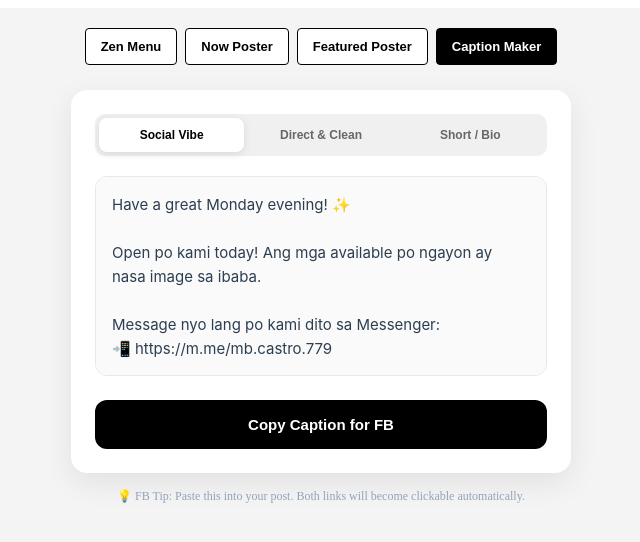
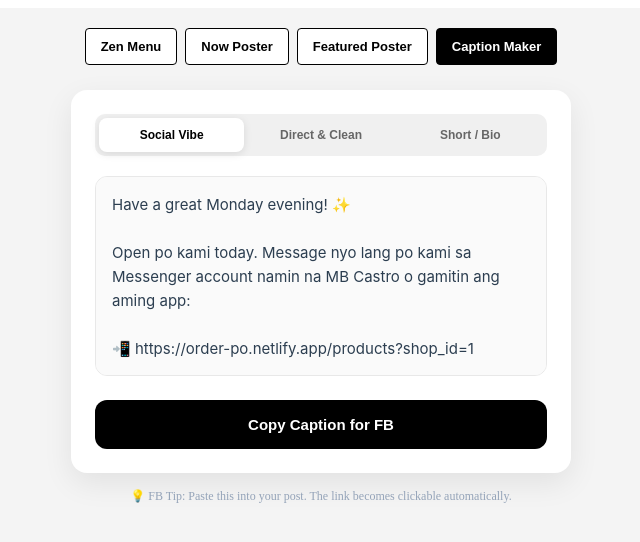
Before and after one commit to enzoperce35/mb-menu-poster, a React (Vite) app: page / in a window 1280 px wide. Both pictures are taken after a click on the button "Caption Maker". Shown: the top 542 px of the page, without its empty margins (319-959 px from the left). Built offline with nearby package versions, Linux system fonts and the light colour scheme; no server answers.

Commit message:
removed messenger link

```diff
--- a/src/components/posters/CaptionMaker.jsx
+++ b/src/components/posters/CaptionMaker.jsx
@@ -4,8 +4,6 @@ import "./CaptionMaker.css";
 export default function CaptionMaker({ shop }) {
   const [copied, setCopied] = useState(false);
   const shopLink = `https://order-po.netlify.app/products?shop_id=${shop?.id || 1}`;
-  // Your personal Messenger link
-  const messengerLink = `https://m.me/mb.castro.779`;
 
   const getGreeting = () => {
     const hour = new Date().getHours();
@@ -22,17 +20,18 @@ export default function CaptionMaker({ shop }) {
     {
       id: "vibe",
       label: "Social Vibe",
-      text: `${greeting} ✨\n\nOpen po kami today! Ang mga available po ngayon ay nasa image sa ibaba.\n\nMessage nyo lang po kami dito sa Messenger:\n📲 ${messengerLink}\n\nO gamitin ang aming app para sa mas marami pang products:\n🛒 ${shopLink}\n\nThank You!`
+      text: `${greeting} ✨\n\nOpen po kami today. Message nyo lang po kami sa Messenger account namin na MB Castro o gamitin ang aming app:\n\n📲 ${shopLink}\n\nThank You!`
     },
     {
       id: "direct",
       label: "Direct & Clean",
-      text: `${greeting} ✨\n\nHello! Check nyo po ang mga available namin sa ibaba. Marami pa po products sa aming app.\n\nOrder here (Messenger):\n📲 ${messengerLink}\n\nView Menu (App):\n🛒 ${shopLink}\n\nThank You!`
+      text: `${greeting} ✨\n\nHello!, check nyo po mga available namin sa ibaba. Para po sa orders message nyo lang po ang aming Messenger account na MB Castro. Pwede nyo din po gamitin ang aming app:
+\n\n📲 ${shopLink}\n\nThank You!`
     },
     {
       id: "minimal",
       label: "Short / Bio",
-      text: `${greeting} ✨\n\nHi, order na po kayo!\n\nMessenger: ${messengerLink}\nApp: ${shopLink}\n\nThank You!`
+      text: `${greeting} ✨\n\nHi, order na po kayo\n\n📲 ${shopLink}\n\nThank You!`
     }
   ];
 
@@ -76,7 +75,7 @@ export default function CaptionMaker({ shop }) {
       </div>
 
       <p className="caption-footer-hint">
-        💡 FB Tip: Paste this into your post. Both links will become clickable automatically.
+        💡 FB Tip: Paste this into your post. The link becomes clickable automatically.
       </p>
     </div>
   );
```
